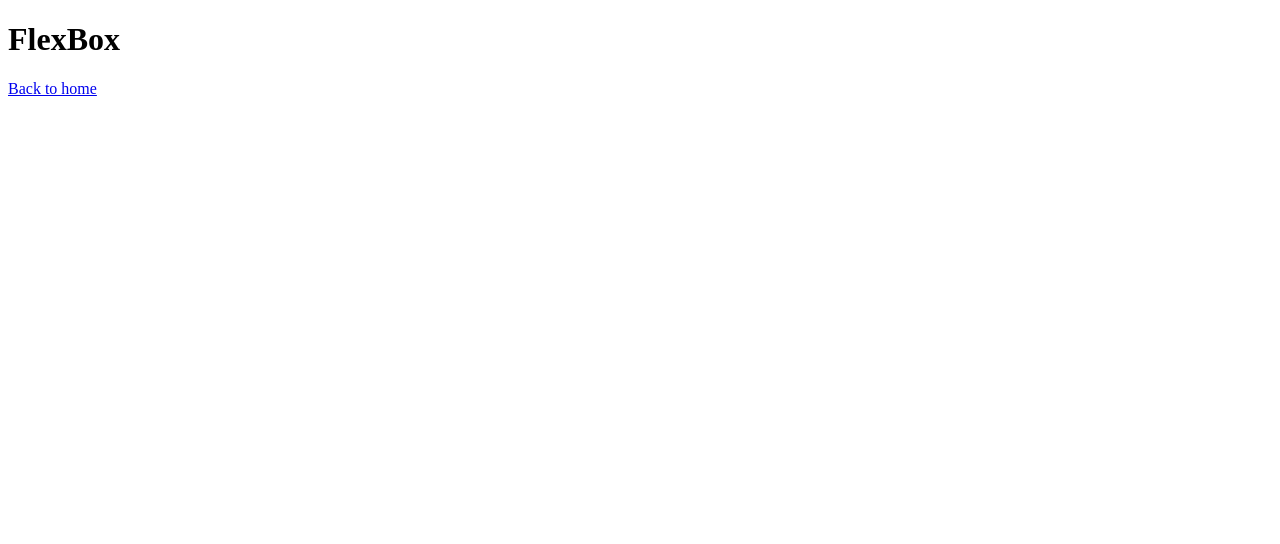
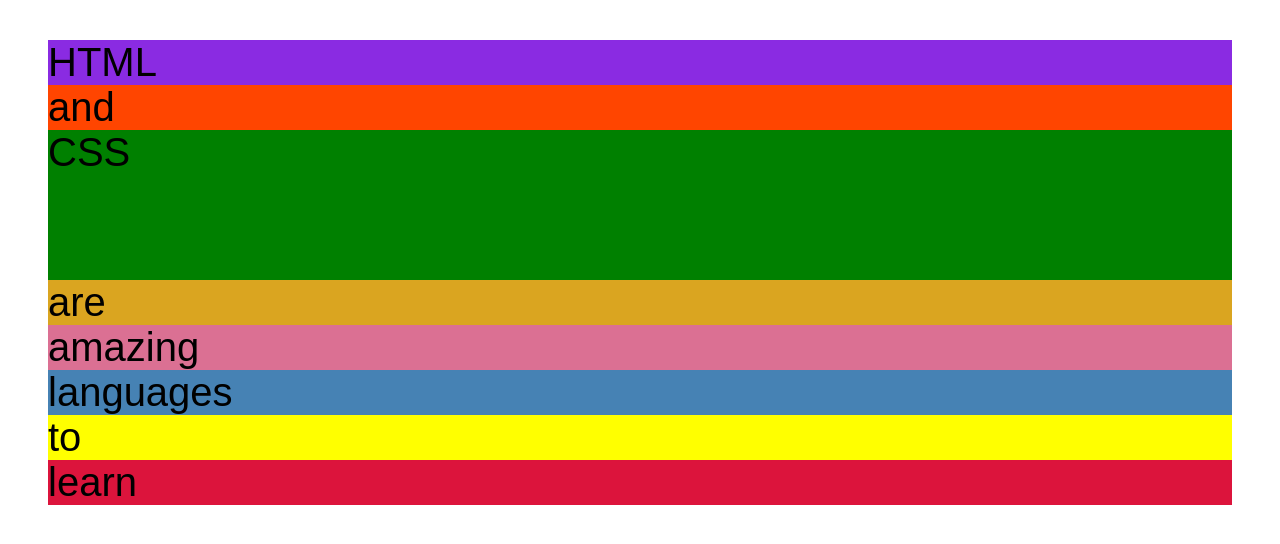
Before and after one commit to pablonvarro/HTML-CSS, a plain HTML site: page flexbox.html in a window 1280 px wide. Drawn offline with Linux system fonts and the light colour scheme.

Commit message:
tercer commit

```diff
--- a/flexbox.html
+++ b/flexbox.html
@@ -4,10 +4,55 @@
     <meta charset="UTF-8" />
     <meta http-equiv="X-UA-Compatible" content="IE=edge" />
     <meta name="viewport" content="width=device-width, initial-scale=1.0" />
-    <title>FlexBox</title>
+    <title>Flexbox</title>
+    <style>
+      .el--1 {
+        background-color: blueviolet;
+      }
+      .el--2 {
+        background-color: orangered;
+      }
+      .el--3 {
+        background-color: green;
+        height: 150px;
+      }
+      .el--4 {
+        background-color: goldenrod;
+      }
+      .el--5 {
+        background-color: palevioletred;
+      }
+      .el--6 {
+        background-color: steelblue;
+      }
+      .el--7 {
+        background-color: yellow;
+      }
+      .el--8 {
+        background-color: crimson;
+      }
+
+      .container {
+        /* STARTER */
+        font-family: sans-serif;
+        background-color: #ddd;
+        font-size: 40px;
+        margin: 40px;
+
+        /* FLEXBOX */
+      }
+    </style>
   </head>
   <body>
-    <h1>FlexBox</h1>
-    <a href="index.htm">Back to home</a>
+    <div class="container">
+      <div class="el el--1">HTML</div>
+      <div class="el el--2">and</div>
+      <div class="el el--3">CSS</div>
+      <div class="el el--4">are</div>
+      <div class="el el--5">amazing</div>
+      <div class="el el--6">languages</div>
+      <div class="el el--7">to</div>
+      <div class="el el--8">learn</div>
+    </div>
   </body>
 </html>
--- a/style.css
+++ b/style.css
@@ -1,6 +1,7 @@
 * {
   padding: 0;
   margin: 0;
+  box-sizing: border-box;
 }
 
 /*Text style*/
@@ -105,15 +106,17 @@ li:last-child {
 .related-author {
   font-size: 18px;
   font-weight: bold;
+  margin-bottom: 0;
 }
 
 .related {
   list-style: none;
+  margin-left: 0;
 }
 
 .main-header {
   background-color: #f7f7f7;
-  height: 40px;
+  height: 80px;
   padding: 20px 40px;
   margin-bottom: 60px;
 }
@@ -123,15 +126,14 @@ li:last-child {
 }
 
 article {
-  margin-bottom: 60px;
+  /*  margin-bottom: 60px;*/
 }
 
 aside {
   background-color: #f7f7f7;
   border-top: 5px solid #1098ad;
   border-bottom: 5px solid #1098ad;
-  padding: 50px 50px;
-  width: 600px;
+  padding: 50px 40px;
 }
 
 /*styling links*/
@@ -158,7 +160,6 @@ a:active {
 
 nav a:link {
   margin-right: 20px;
-  margin-top: 10px;
   display: inline-block;
 }
 
@@ -168,14 +169,16 @@ nav a:link:last-child {
 
 button {
   font-size: 22px;
-  padding: 20px;
+  padding: 10px 20px;
   cursor: pointer;
   position: absolute;
   bottom: 50px;
   right: 50px;
+  border-radius: 100px;
+  background-color: #ffe70e;
 }
 
-/* Floats */
+/* Floats
 
 .author {
   margin-top: 10px;
@@ -201,10 +204,93 @@ article {
 }
 
 aside {
-  width: 300px;
+  width: 350px;
   float: right;
+  float: ;
 }
 
 footer {
   clear: both;
 }
+*/
+
+/*Flexbox */
+.main-header {
+  display: flex;
+  align-items: center;
+  justify-content: space-between;
+}
+
+/*.author-box {
+  display: flex;
+  align-items: center;
+}
+
+.author {
+  margin-bottom: 0;
+  margin-left: 15px;
+}
+
+.related-post {
+  display: flex;
+  align-items: center;
+  gap: 20px;
+  margin-bottom: 30px;
+}
+
+.related-link:link {
+  font-size: 17px;
+  font-weight: bold;
+  font-style: normal;
+  margin-bottom: 5px;
+  display: block;
+}
+
+.related-author {
+  margin-bottom: 0;
+  font-size: 14px;
+  font-weight: normal;
+  font-style: italic;
+}
+
+.row {
+  display: flex;
+  align-items: flex-start;
+  gap: 200px;
+  margin-bottom: 60px;
+}
+
+aside {
+  flex: 0 0 300px;
+}
+
+article {
+  flex: 1;
+  margin-bottom: 0;
+}
+*/
+
+/*CSS Grid*/
+
+.container {
+  display: grid;
+  grid-template-columns: 1fr 300px;
+  column-gap: 75px;
+  row-gap: 60px;
+  align-items: start;
+}
+
+.main-header {
+  grid-column: 1 / -1;
+  margin-bottom: 0;
+}
+
+article {
+}
+
+aside {
+}
+
+footer {
+  grid-column: 1 / -1;
+}
```
Also changed, not shown: css-grid.html (added, +80 -0 lines), cssgrid.html (deleted, +0 -13 lines), index.htm (+17 -10 lines).
